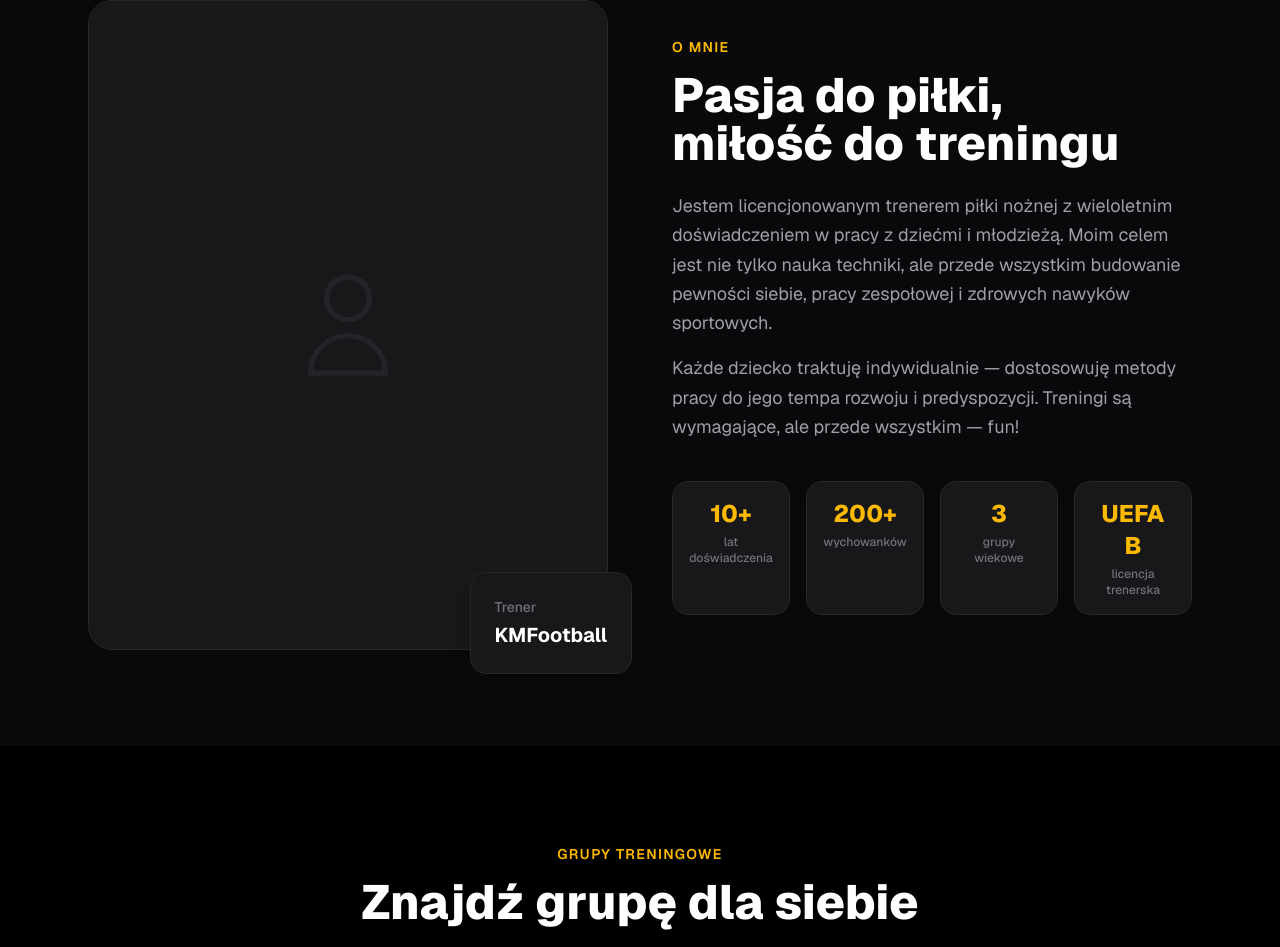
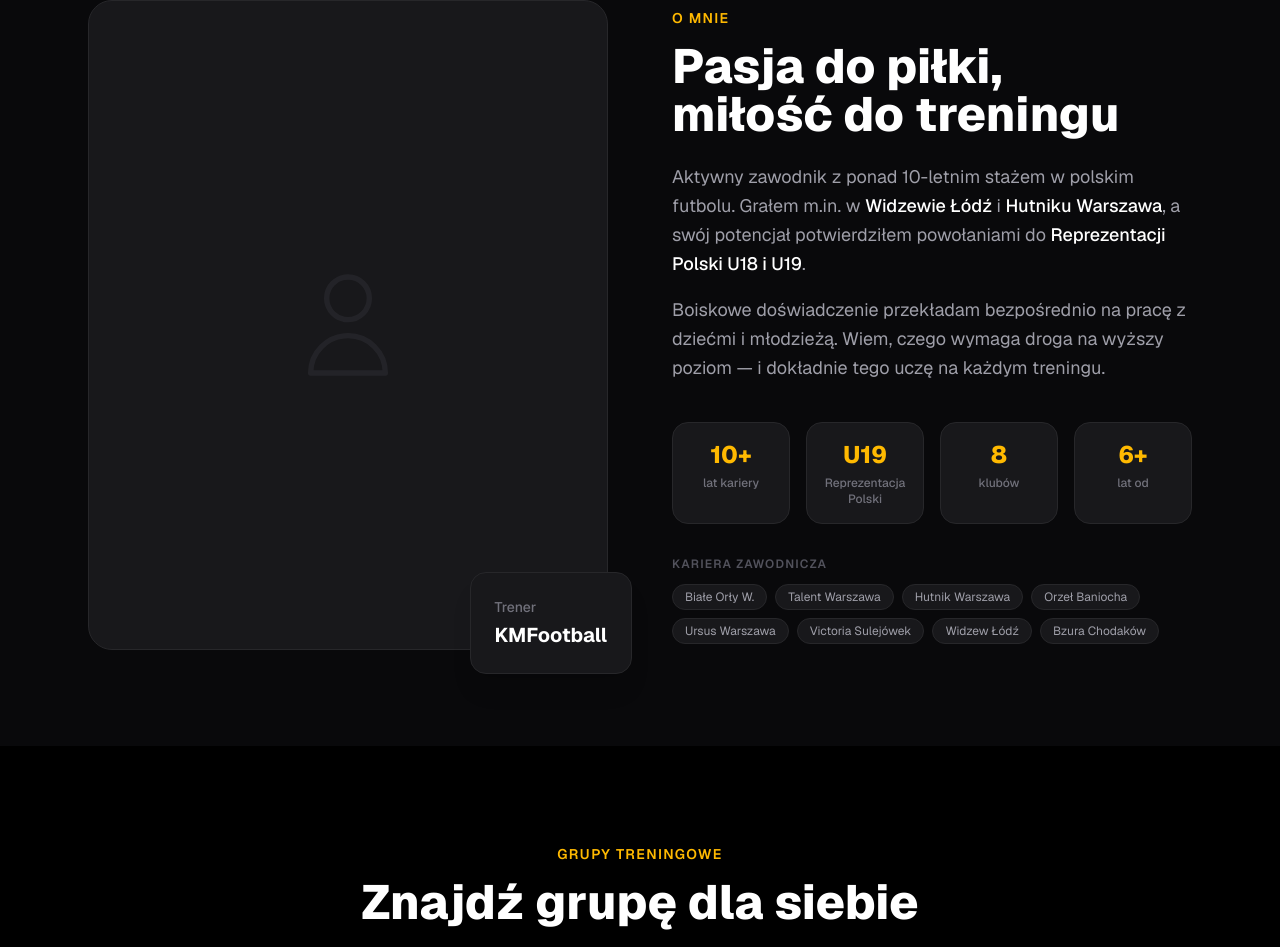
Before and after one commit to norbbert/kmfootball, a Next.js app: page / in a window 1280 px wide. Shown: the part 896-1843 px from the top of the page. Built offline with nearby package versions, Linux system fonts and the light colour scheme.

Commit message:
Update About section with real career history

```diff
--- a/src/components/About.tsx
+++ b/src/components/About.tsx
@@ -1,8 +1,19 @@
 const stats = [
-  { value: "10+", label: "lat doświadczenia" },
-  { value: "200+", label: "wychowanków" },
-  { value: "3", label: "grupy wiekowe" },
-  { value: "UEFA B", label: "licencja trenerska" },
+  { value: "10+", label: "lat kariery" },
+  { value: "U19", label: "Reprezentacja Polski" },
+  { value: "8", label: "klubów" },
+  { value: "6+", label: "lat od" },
+];
+
+const clubs = [
+  "Białe Orły W.",
+  "Talent Warszawa",
+  "Hutnik Warszawa",
+  "Orzeł Baniocha",
+  "Ursus Warszawa",
+  "Victoria Sulejówek",
+  "Widzew Łódź",
+  "Bzura Chodaków",
 ];
 
 export default function About() {
@@ -34,15 +45,16 @@ export default function About() {
               miłość do treningu
             </h2>
             <p className="mt-6 text-lg leading-relaxed text-zinc-400">
-              Jestem licencjonowanym trenerem piłki nożnej z wieloletnim
-              doświadczeniem w pracy z dziećmi i młodzieżą. Moim celem jest
-              nie tylko nauka techniki, ale przede wszystkim budowanie
-              pewności siebie, pracy zespołowej i zdrowych nawyków sportowych.
+              Aktywny zawodnik z ponad 10-letnim stażem w polskim futbolu.
+              Grałem m.in. w <span className="text-white font-medium">Widzewie Łódź</span> i{" "}
+              <span className="text-white font-medium">Hutniku Warszawa</span>, a swój
+              potencjał potwierdziłem powołaniami do{" "}
+              <span className="text-white font-medium">Reprezentacji Polski U18 i U19</span>.
             </p>
             <p className="mt-4 text-lg leading-relaxed text-zinc-400">
-              Każde dziecko traktuję indywidualnie — dostosowuję metody pracy
-              do jego tempa rozwoju i predyspozycji. Treningi są wymagające,
-              ale przede wszystkim — fun!
+              Boiskowe doświadczenie przekładam bezpośrednio na pracę z dziećmi
+              i młodzieżą. Wiem, czego wymaga droga na wyższy poziom — i dokładnie
+              tego uczę na każdym treningu.
             </p>
 
             <div className="mt-10 grid grid-cols-2 gap-4 sm:grid-cols-4 lg:grid-cols-2 xl:grid-cols-4">
@@ -53,6 +65,17 @@ export default function About() {
                 </div>
               ))}
             </div>
+
+            <div className="mt-8">
+              <p className="text-xs font-semibold uppercase tracking-widest text-zinc-600 mb-3">Kariera zawodnicza</p>
+              <div className="flex flex-wrap gap-2">
+                {clubs.map((club) => (
+                  <span key={club} className="rounded-full border border-zinc-800 bg-zinc-900 px-3 py-1 text-xs text-zinc-400">
+                    {club}
+                  </span>
+                ))}
+              </div>
+            </div>
           </div>
         </div>
       </div>
```
